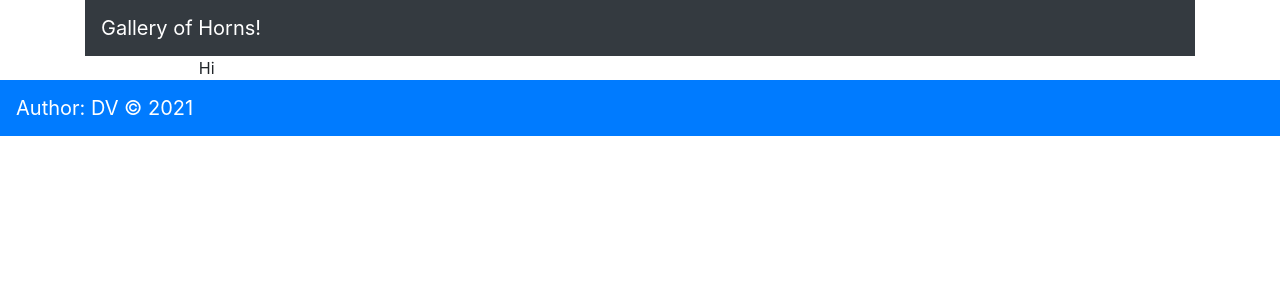
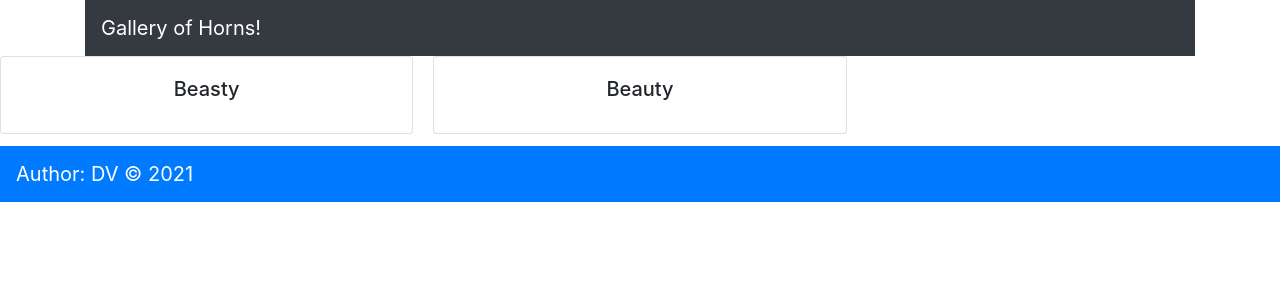
Before and after one commit to DeltaVCode/cedar-c-301d10, a React (Create React App) app in the folder class-04/demo/lab-review/: page / in a window 1280 px wide. Shown: the top 300 px of the page. Built offline with nearby package versions, Linux system fonts and the light colour scheme.

Commit message:
Add <HornedBeast />

```diff
--- /dev/null
+++ b/class-04/demo/lab-review/src/components/hornedBeast.js
@@ -0,0 +1,16 @@
+import React from 'react';
+import Card from 'react-bootstrap/Card';
+
+class HornedBeast extends React.Component {
+  render() {
+    return (
+      <Card>
+        <Card.Body>
+          <Card.Title>{this.props.title}</Card.Title>
+        </Card.Body>
+      </Card>
+    )
+  }
+}
+
+export default HornedBeast;
--- a/class-04/demo/lab-review/src/components/main.js
+++ b/class-04/demo/lab-review/src/components/main.js
@@ -1,12 +1,14 @@
 import React from 'react';
+// again, an inefficient import
 import { CardColumns } from 'react-bootstrap';
-// again, an inefficient import
+import HornedBeast from './hornedBeast'
 
 export default class Main extends React.Component {
   render() {
     return (
       <CardColumns>
-        <p>Hi</p>
+        <HornedBeast title="Beasty" />
+        <HornedBeast title="Beauty" />
       </CardColumns>
     )
   }
```
